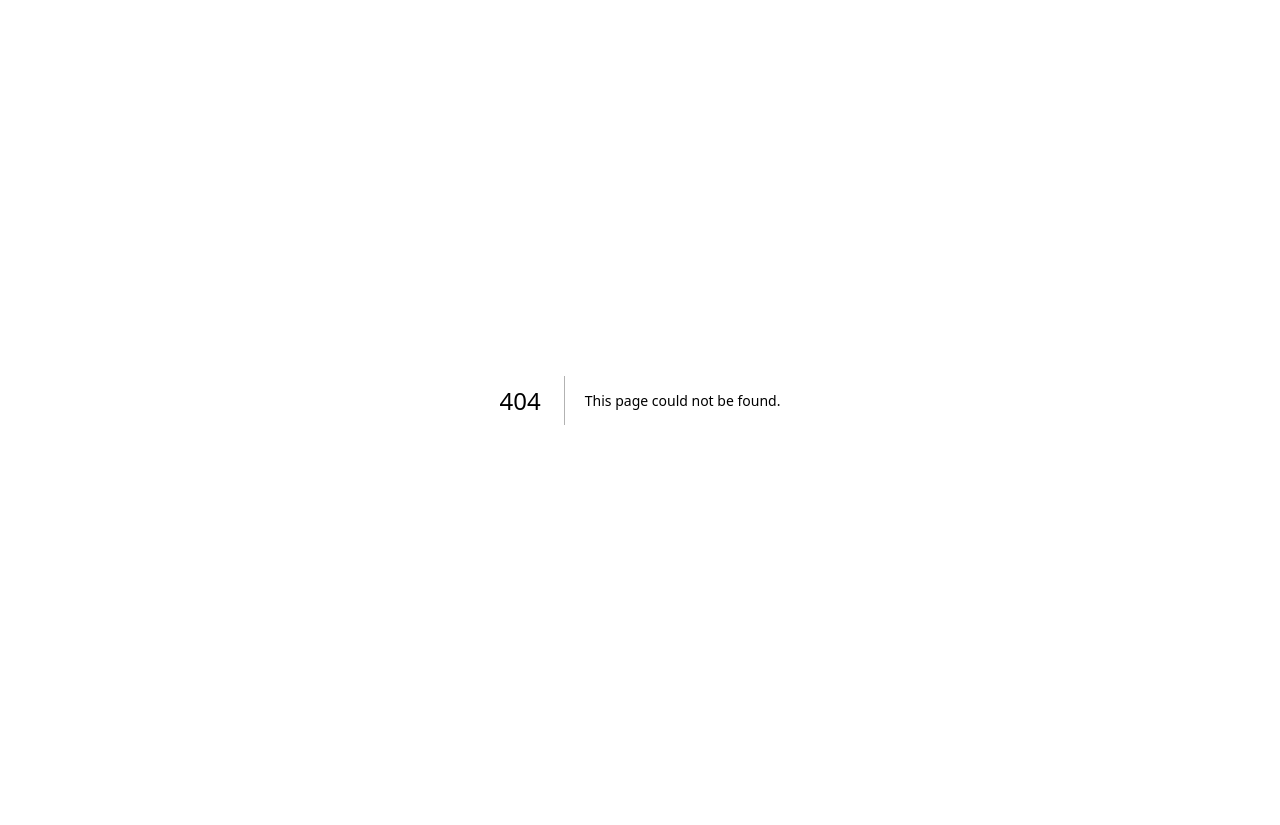
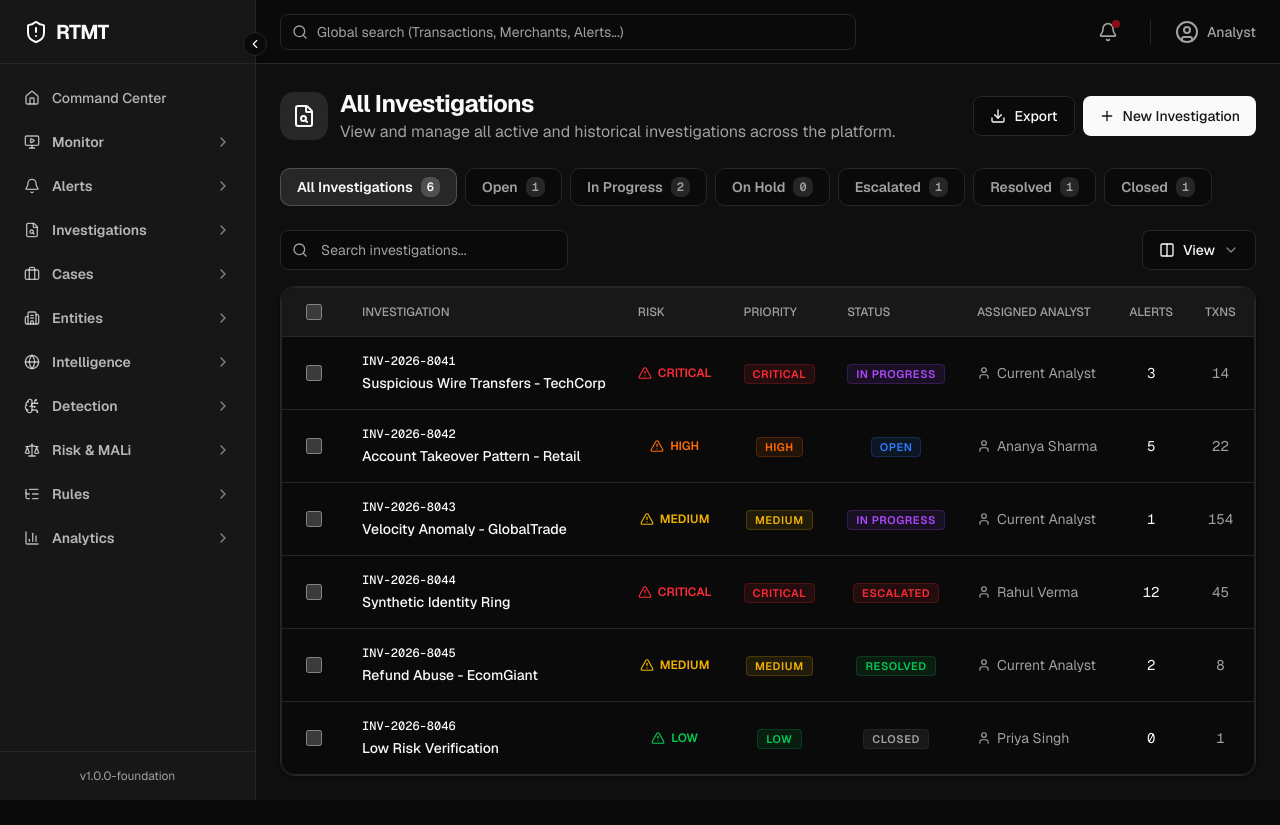
Before and after one commit to 0xkid-root/RTTMT_Analyst, a Next.js app: page /investigations/all in a window 1280 px wide. Before the commit this address had no page. Before the commit the page ends 800 px from the top, so only its background shows below. Built offline with nearby package versions, Linux system fonts and the light colour scheme.

Commit message:
feat(investigations): add dedicated investigation workspace routes

```diff
--- /dev/null
+++ b/src/app/(protected)/investigations/[id]/page.tsx
@@ -0,0 +1,12 @@
+import { InvestigationDetailsPage } from '@/features/investigations/components/InvestigationDetailsPage';
+
+interface PageProps {
+  params: {
+    id: string;
+  };
+}
+
+export default async function InvestigationDetailsRoute({ params }: { params: Promise<{ id: string }> }) {
+  const resolvedParams = await params;
+  return <InvestigationDetailsPage investigationId={resolvedParams.id} />;
+}
--- /dev/null
+++ b/src/app/(protected)/investigations/all/page.tsx
@@ -0,0 +1,11 @@
+import { InvestigationsPage } from '@/features/investigations/components/InvestigationsPage';
+
+export default function AllInvestigationsRoute() {
+  return (
+    <InvestigationsPage
+      title="All Investigations"
+      description="View and manage all active and historical investigations across the platform."
+      scope="all"
+    />
+  );
+}
--- /dev/null
+++ b/src/app/(protected)/investigations/my/page.tsx
@@ -0,0 +1,11 @@
+import { InvestigationsPage } from '@/features/investigations/components/InvestigationsPage';
+
+export default function MyInvestigationsRoute() {
+  return (
+    <InvestigationsPage
+      title="My Investigations"
+      description="Manage the investigations assigned directly to your queue."
+      scope="my"
+    />
+  );
+}
--- /dev/null
+++ b/src/app/(protected)/investigations/resolved/page.tsx
@@ -0,0 +1,11 @@
+import { InvestigationsPage } from '@/features/investigations/components/InvestigationsPage';
+
+export default function ResolvedInvestigationsRoute() {
+  return (
+    <InvestigationsPage
+      title="Resolved Investigations"
+      description="Historical log of all successfully closed and resolved investigations."
+      scope="resolved"
+    />
+  );
+}
```
